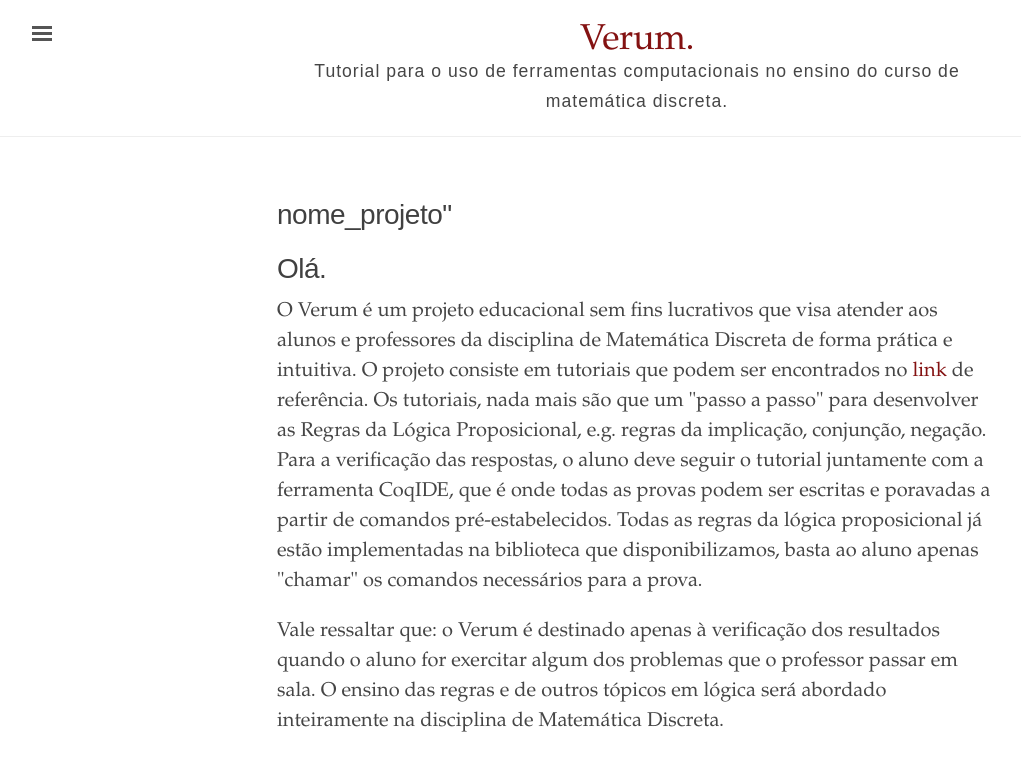
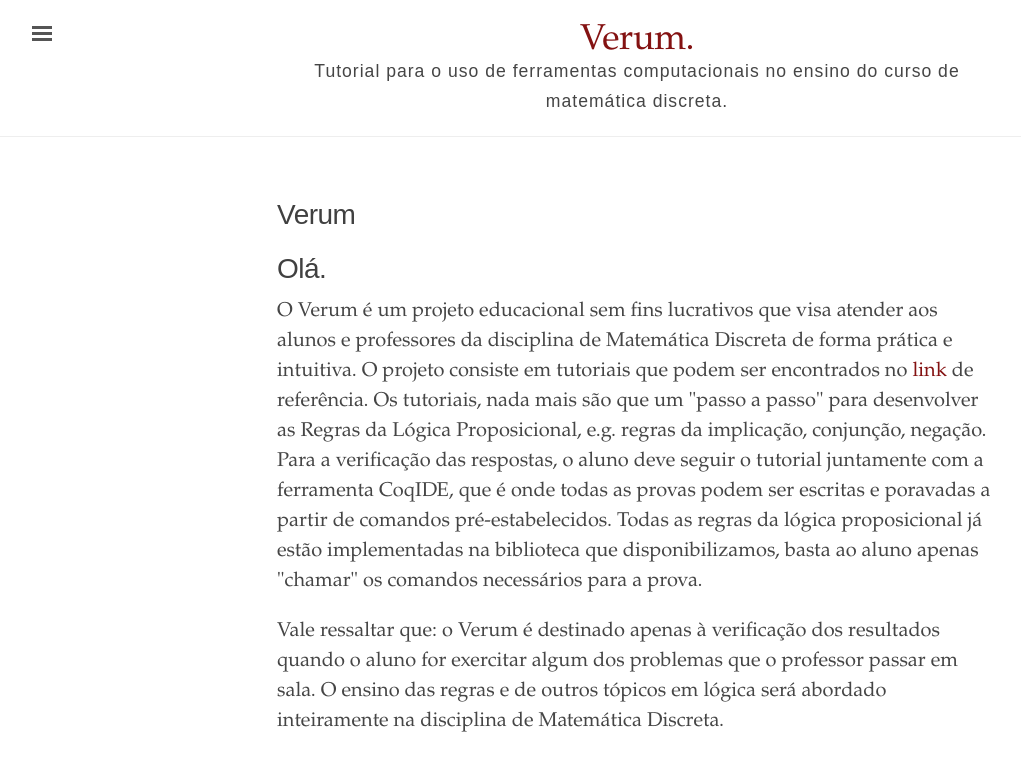
Before and after one commit to proativa2018/proativa2018.github.io, a Jekyll site: the page built from index.html, in a window 1280 px wide. Shown: the top 771 px of the page, without its empty margins (3-1024 px from the left). Built offline with Jekyll 4.4.1, drawn with Linux system fonts in a browser that asks for light colours.

Commit message:
#hotfixes

```diff
--- a/_includes/sidebar.html
+++ b/_includes/sidebar.html
@@ -35,7 +35,7 @@
 <!--  -->
     <!-- <script src="https://hypothes.is/embed.js" async></script> -->
 
-    <a class="sidebar-nav-item" href="https://github.com/minicomp/ed" target="_blank">GitHub project</a>
+    <a class="sidebar-nav-item" href="https://github.com/proativa2018/proativa2018.github.io" target="_blank">GitHub project</a>
   </nav>
 
   <div class="sidebar-item">
--- a/index.html
+++ b/index.html
@@ -1,6 +1,6 @@
 ---
 layout: page
-title: nome_projeto"
+title: Verum
 ---
 <div class="introduction">
   <h1>Olá.</h1>
```
Also changed, not shown: about.md (+1 -1 lines).
